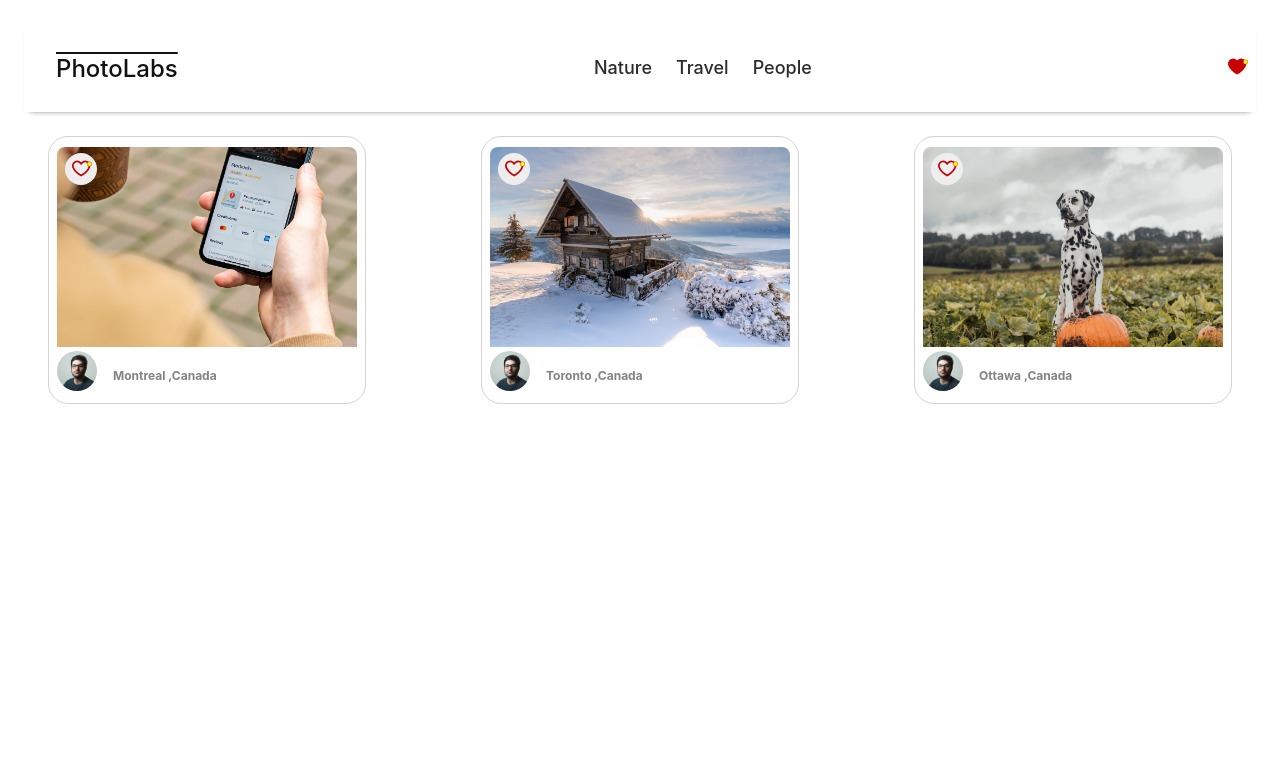
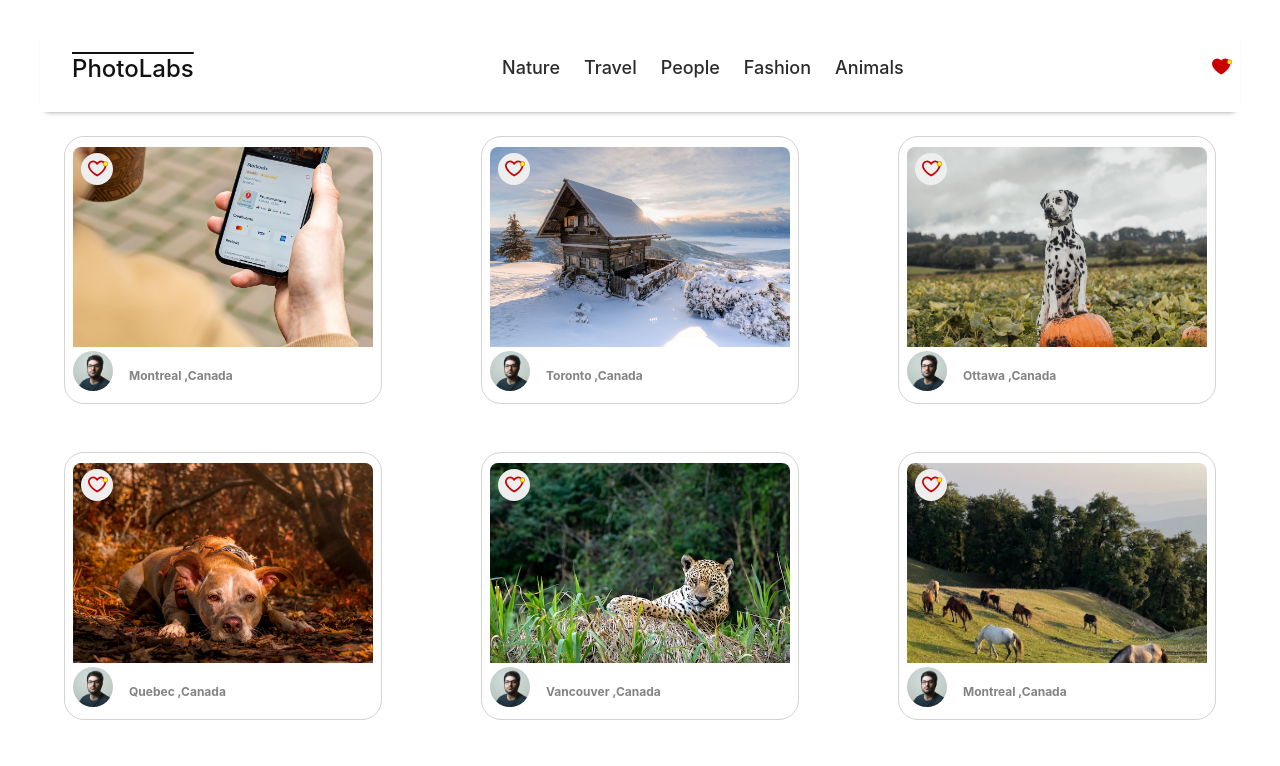
Before and after one commit to Aiman03at/photolabs, a React (Create React App) app in the folder frontend/: page / in a window 1280 px wide. Shown: the top 766 px of the page. Built offline with nearby package versions, Linux system fonts and the light colour scheme; the HTML template or start-up script is replaced by a standard one.

Commit message:
Add mock data and display

```diff
--- a/frontend/src/App.jsx
+++ b/frontend/src/App.jsx
@@ -1,37 +1,18 @@
 import React from 'react';
-import TopicList from 'components/TopicList';
-import TopicListItem from 'components/TopicListItem';
-import TopNavigation from 'components/TopNavigationBar';
-//import PhotoListItem from './components/PhotoListItem';
-import PhotoList from 'components/PhotoList';
+
 import './App.scss';
-import PhotoListItem from 'components/PhotoListItem';
+
+import HomeRoute from 'routes/HomeRoute';
 
 // Note: Rendering a single component to build components in isolation
 const App = () => {
 
 
-
-
-
-
-
-
-
   return (
     <div className="App">
 
-     {/*{photos.map((photo, index) => (
-  <PhotoListItem
-    key={index}
-    sampleDataForPhotoListItem={sampleDataForPhotoListItem}
 
-  />
-))}*/}
-<TopNavigation/>
-
-<PhotoList/>
-
+    <HomeRoute/>
     </div>
 
   );
--- a/frontend/src/components/PhotoList.jsx
+++ b/frontend/src/components/PhotoList.jsx
@@ -1,60 +1,10 @@
 import React from "react";
 import PhotoListItem from "./PhotoListItem";
 import "../styles/PhotoList.scss";
+import photos from "mocks/photos";
 
-const sampleDataForPhotoList = [
-  {
-    id: "1",
-    location: {
-      city: "Montreal",
-      country: "Canada",
-    },
-    urls: {
-      full: `${process.env.PUBLIC_URL}/Image-1-Full.jpeg`,
-      regular: `${process.env.PUBLIC_URL}/Image-1-Regular.jpeg`,
-    },
-    user: {
-      id: "1",
-      username: "exampleuser",
-      name: "Joe Example",
-      profile: `${process.env.PUBLIC_URL}/profile-1.jpg`,
-    },
-  },
-  {
-    id: "2",
-    location: {
-      city: "Toronto",
-      country: "Canada",
-    },
-    urls: {
-      full: `${process.env.PUBLIC_URL}/Image-2-Full.jpeg`,
-      regular: `${process.env.PUBLIC_URL}/Image-2-Regular.jpeg`,
-    },
-    user: {
-      id: "2",
-      username: "exampleuser",
-      name: "Joe Example",
-      profile: `${process.env.PUBLIC_URL}/profile-1.jpg`,
-    },
-  },
-  {
-    id: "3",
-    location: {
-      city: "Ottawa",
-      country: "Canada",
-    },
-    urls: {
-      full: `${process.env.PUBLIC_URL}/Image-3-Full.jpeg`,
-      regular: `${process.env.PUBLIC_URL}/Image-3-Regular.jpeg`,
-    },
-    user: {
-      id: "3",
-      username: "exampleuser",
-      name: "Joe Example",
-      profile: `${process.env.PUBLIC_URL}/profile-1.jpg`,
-    },
-  },
-];
+const sampleDataForPhotoList = photos
+
 
 const PhotoList = () => {
   return (
--- a/frontend/src/components/TopicList.jsx
+++ b/frontend/src/components/TopicList.jsx
@@ -2,25 +2,9 @@
 
 import "../styles/TopicList.scss";
 import TopicListItem from "./TopicListItem";
+import topics from "mocks/topics";
 
-const sampleDataForTopicList = [
-  {
-    id: "1",
-    slug: "topic-1",
-    title: "Nature",
-  },
-  {
-    id: "2",
-    slug: "topic-2",
-    title: "Travel",
-  },
-  {
-    id: "3",
-    slug: "topic-3",
-    title: "People",
-  },
-];
-
+const sampleDataForTopicList = topics;
 const TopicList = () => {
   return (
     <div className="top-nav-bar__topic-list">
--- a/frontend/src/routes/HomeRoute.jsx
+++ b/frontend/src/routes/HomeRoute.jsx
@@ -1,11 +1,14 @@
 import React from 'react';
 
 import '../styles/HomeRoute.scss';
+import TopNavigation from 'components/TopNavigationBar';
 
+import PhotoList from 'components/PhotoList';
 const HomeRoute = () => {
   return (
     <div className="home-route">
-      {/* Insert React */}
+      <TopNavigation/>
+      <PhotoList/>
     </div>
   );
 };
```
Also changed, not shown: frontend/src/components/HomeRoute.jsx (deleted, +0 -13 lines).
